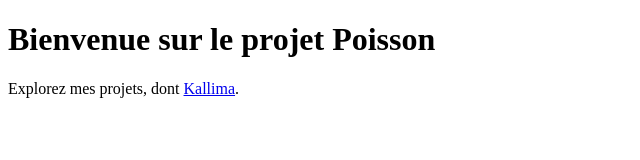
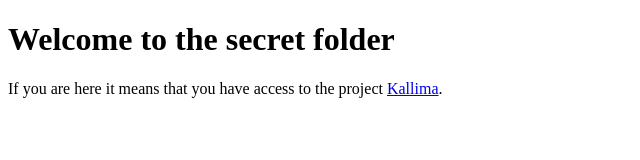
Before and after one commit to Poissonfolders/Poisson, a plain HTML site: page index.html in a window 1280 px wide. Shown: the whole page, without its empty margins (0-640 px from the left). Drawn offline with Linux system fonts and the light colour scheme.

Commit message:
Update index.html

```diff
--- a/index.html
+++ b/index.html
@@ -3,10 +3,10 @@
 <head>
     <meta charset="UTF-8">
     <meta name="viewport" content="width=device-width, initial-scale=1.0">
-    <title>Bienvenue sur Poisson</title>
+    <title>Projects</title>
 </head>
 <body>
-    <h1>Bienvenue sur le projet Poisson</h1>
-    <p>Explorez mes projets, dont <a href="./Kallima/index.html">Kallima</a>.</p>
+    <h1>Welcome to the secret folder</h1>
+    <p>If you are here it means that you have access to the project <a href="./Kallima/index.html" target="_blank">Kallima</a>.</p>
 </body>
 </html>
```
